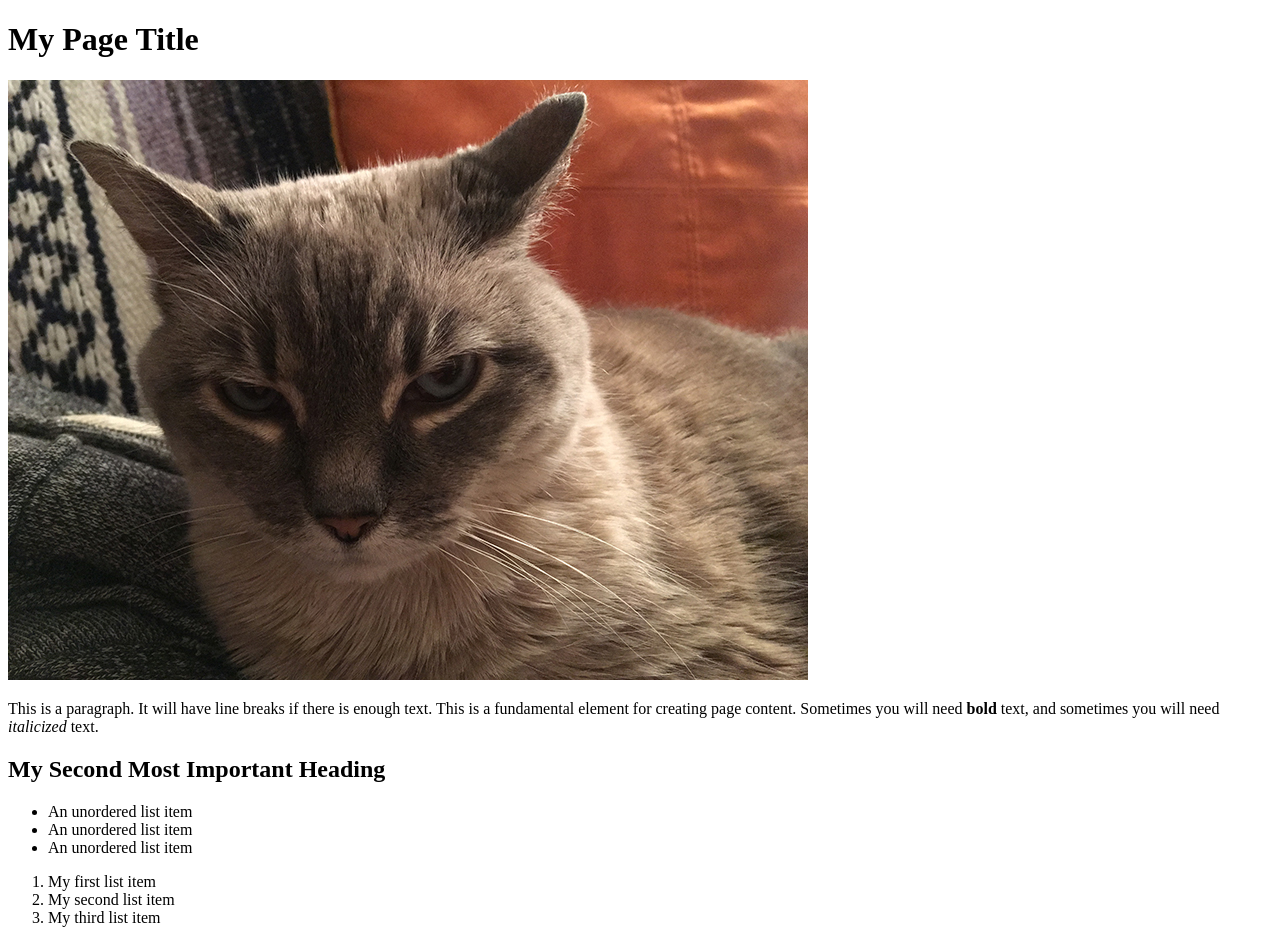
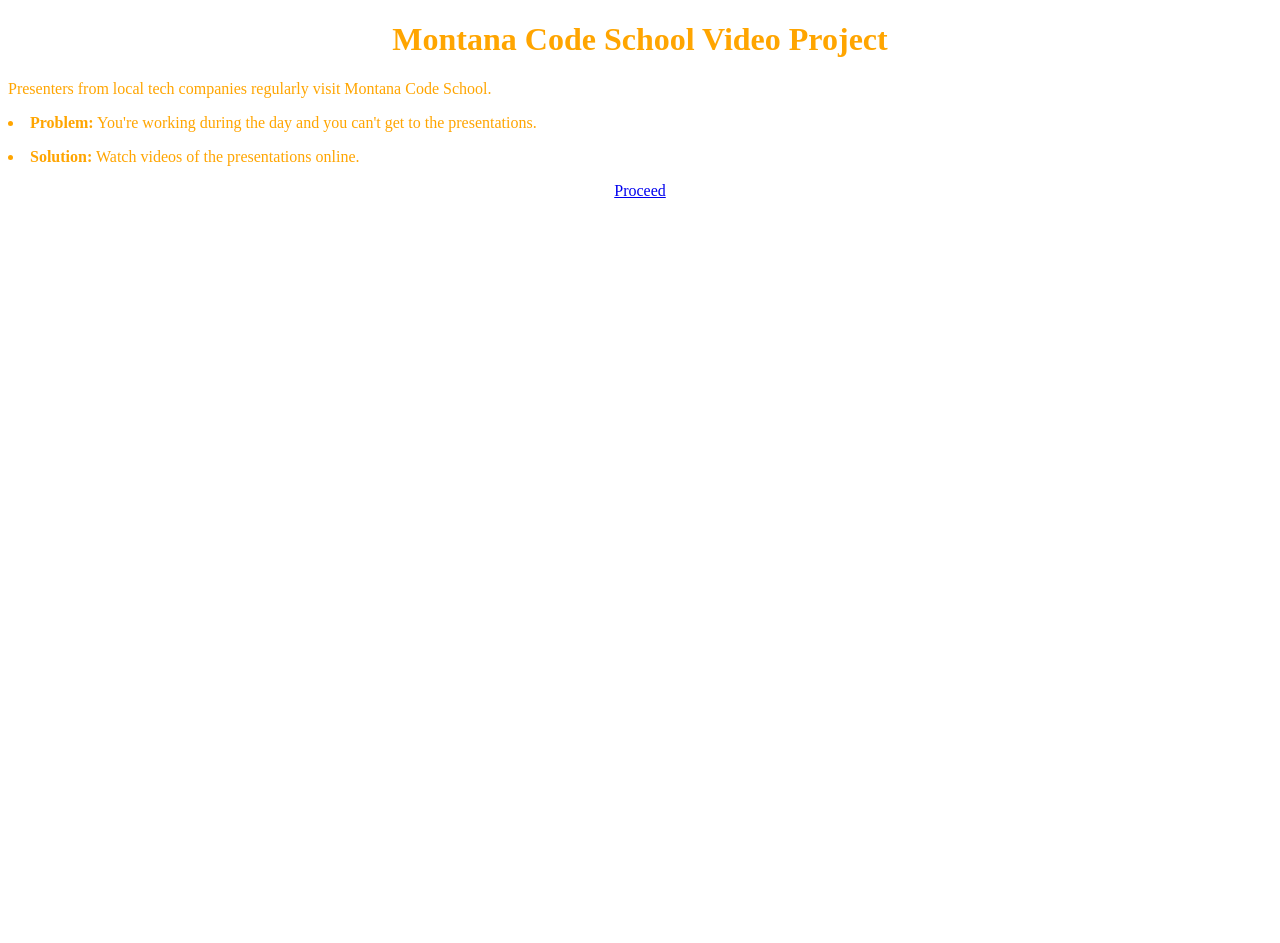
Before and after one commit to Montana-Code-School/Simple-HTML-Site, a plain HTML site: page index.html in a window 1280 px wide. After the commit the page ends 800 px from the top, so only its background shows below. Drawn offline with Linux system fonts and the light colour scheme.

Commit message:
Add existing file

```diff
--- a/index.html
+++ b/index.html
@@ -1,90 +1,23 @@
+<!DOCTYPE html>
 <!DOCTYPE html>
 <html>
 <head>
-    <meta charset="UTF-8">
-    <title>My Site Title</title>
-
-    <!-- Below is a link to your stylesheet, which should be located within your css folder -->
-    <link rel="stylesheet" type="text/css" href="css/style.css" />
-
+  <link rel="stylesheet" href="style.css" type="text/css" />
 </head>
 <body>
+<center>
+<h1>Montana Code School Video Project</h1>
+</center>
 
-    <!--
-      A DIV is a major structural element representing a division or a section in HTML,
-      allowing you to group together other elements within it. If you have a panel,
-      or a group of elements that pertain to one section of the page, wrap them in
-      a div like this.
-    -->
-    <div id="container">
-      <div class="myDiv">
+<p>Presenters from local tech companies regularly visit Montana Code School.</p>
+<li><b>Problem:</b> You're working during the day and you can't get to the presentations.</li>
+<p>
+<li><b>Solution:</b> Watch videos of the presentations online.</li>
+</p>
 
-        <!--
-          An H1 serves as the main title for the page. It is not the site title, which you
-          will want to update in the head section of your HTML.
-
-          An H1 should reflect what THIS page is about, and it is very important to adhere to
-          this standard for search engines.
-        -->
-        <h1>My Page Title</h1>
-
-        <!--
-          An IMG tag will allow you to display an image, either on your computer, or from
-          a url.
-
-          The alt attribute is important to include on every image. It should describe what the
-          picture is, and allows those using screen readers, or those who don't allow images to
-          display, to understand your site better. Search engines will penalize you if you
-          exclude them as well.
-
-          You can also use the site, lorempixel, to display random images. It can be great for
-          prototyping your design
-
-          <img src="http://lorempixel.com/400/200" alt="My random image"/>
-        -->
-        <img src="img/Peggy.jpg" alt="A picture of my grumpy cat, Peggy"/>
-
-        <!--
-          A P tag designates a paragraph of text. It will allow you to automatically indent sections,
-          and will format the text correctly for content.
-        -->
 <p>
-          This is a paragraph. It will have line breaks if there is enough text. This is a fundamental element for creating page content.
-          Sometimes you will need <strong>bold</strong> text, and sometimes you will need <em>italicized</em> text.
+<center>
+<a href = "pg2.html">Proceed</a>
+</center>
 </p>
-      </div>
-
-      <div class="myDiv">
-        <h2>My Second Most Important Heading</h2>
-
-        <!--
-          A UL tag designates an UNORDERED LIST. You can fill these with <li> elements, which
-          represent LIST ITEMS, which by default will be displayed with bullet points.
-        -->
-        <ul>
-          <li>An unordered list item</li>
-          <li>An unordered list item</li>
-          <li>An unordered list item</li>
-        </ul>
-
-        <!--
-          An OL tag designates an ORDERED LIST. This is similar to a UL, but will be shown with
-          numbers to their left instead of bullet points.
-        -->
-        <ol>
-          <li>My first list item</li>
-          <li>My second list item</li>
-          <li>My third list item</li>
-        </ol>
-      </div>
-    </div>
-
-    <!--
-      Below we link to a javascript file, located within our js folder
-
-      It is important to include your scripts here at the bottom of your body, allowing the
-      entire page to load before calling any of your javascript methods. It also speeds up page load times.
-    -->
-    <script type="text/javascript" src="js/script.js"></script>
 </body>
-</html>
```
Lines whose indentation alone changed are shown as unchanged.
